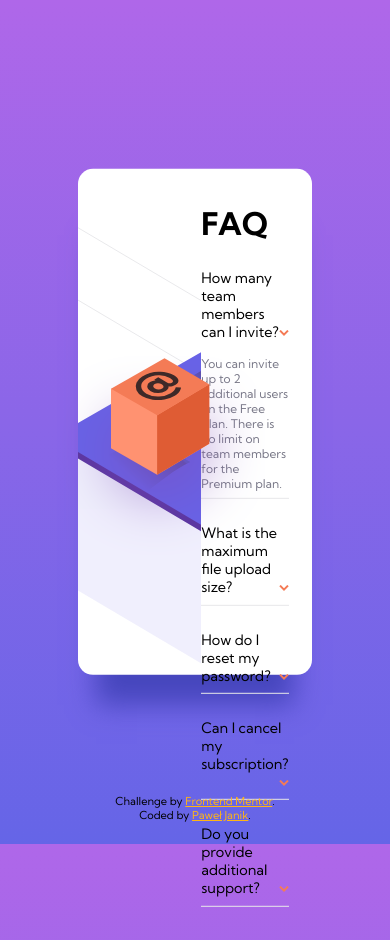
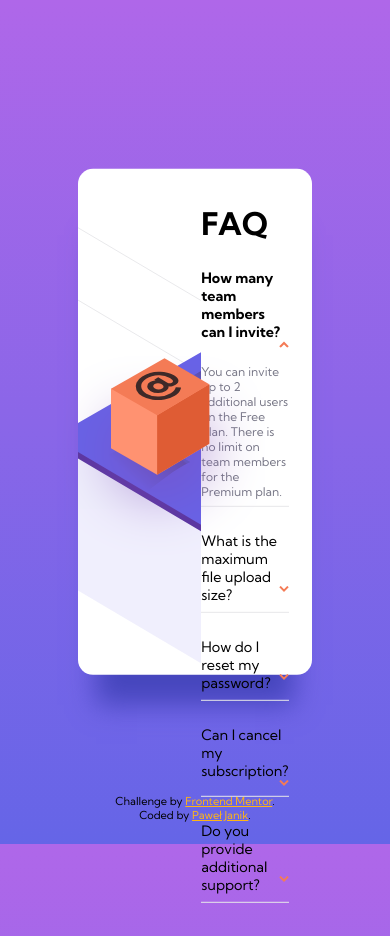
Before and after one commit to H4m4k/FAQ_accordion_card, a plain HTML site: page index.html in a window 390 px wide. Both pictures are taken after a click on the element "How many team members can I invite?". Drawn offline with Linux system fonts and the light colour scheme.

Commit message:
JS functionality done and working properly, solved the whitespace-click bug

```diff
--- a/CSS/styles.css
+++ b/CSS/styles.css
@@ -87,13 +87,18 @@ dt {
     padding-bottom: 1ch;
 }
 
+dt:hover {
+    color:	#3d2e29 ;
+}
+
 dt:first-of-type {
     padding-top: 0;
 }
 
-dt::after{
+.arrow {
     float: right;
     content: url(/images/icon-arrow-down.svg);
+    transition-duration: 400ms;
 }
 
 dd {
@@ -120,6 +125,10 @@ dl {
     display: none;
 }
 
+.addWeight {
+    font-weight: 700;
+}
+
 h1 {
     font-size: 2.6em;
 }
--- a/JS/app.js
+++ b/JS/app.js
@@ -1,7 +1,18 @@
-const faq = document.querySelector('.list');
+const faq = document.querySelectorAll('.list');
 
-faq.addEventListener('click', toggle);
+faq.forEach( list => list.addEventListener('click', toggle))
+
+let rotate = 0;
 
 function toggle (event) {
+    event.target.classList.toggle('addWeight');
     event.target.nextElementSibling.classList.toggle('off');
+
+    if(rotate === 0) {
+        event.target.children[0].style.rotate = '180deg';
+        return rotate = 180;
+    }
+
+    event.target.children[0].style.rotate = '0deg'
+    return rotate = 0;
 }
--- a/index.html
+++ b/index.html
@@ -29,17 +29,17 @@
 
        <article>
         <h1>FAQ</h1>
-          <dl class='list'>
-            <dt class='test'>How many team members can I invite?</dt>
+          <dl>
+            <dt class='list'>How many team members can I invite? <span class='arrow'></span></dt>
               <dd class='off'> You can invite up to 2 additional users on the Free plan. There is no limit on team members for the Premium plan.</dd>
-            <dt>What is the maximum file upload size?</dt>
+            <dt class='list'>What is the maximum file upload size?<span class='arrow'></span></dt>
               <dd class='off'>No more than 2GB. All files in your account must fit your allotted storage space.</dd>
-            <dt>How do I reset my password?</dt>
+            <dt class='list'>How do I reset my password?<span class='arrow'></span></dt>
               <dd class='off'>Click “Forgot password” from the login page or “Change password” from   your profile page.
                 A reset link will be emailed to you.</dd>
-            <dt>Can I cancel my subscription?</dt>
+            <dt class='list'>Can I cancel my subscription?<span class='arrow'></span></dt>
               <dd class='off'>Yes! Send us a message and we’ll process your request no questions asked.</dd>
-            <dt>Do you provide additional support?</dt>
+            <dt class='list'>Do you provide additional support?<span class='arrow'></span></dt>
               <dd class='off'>Chat and email support is available 24/7. Phone lines are open during normal business hours.</dd>
             <dt></dt>
         </dl>
```
